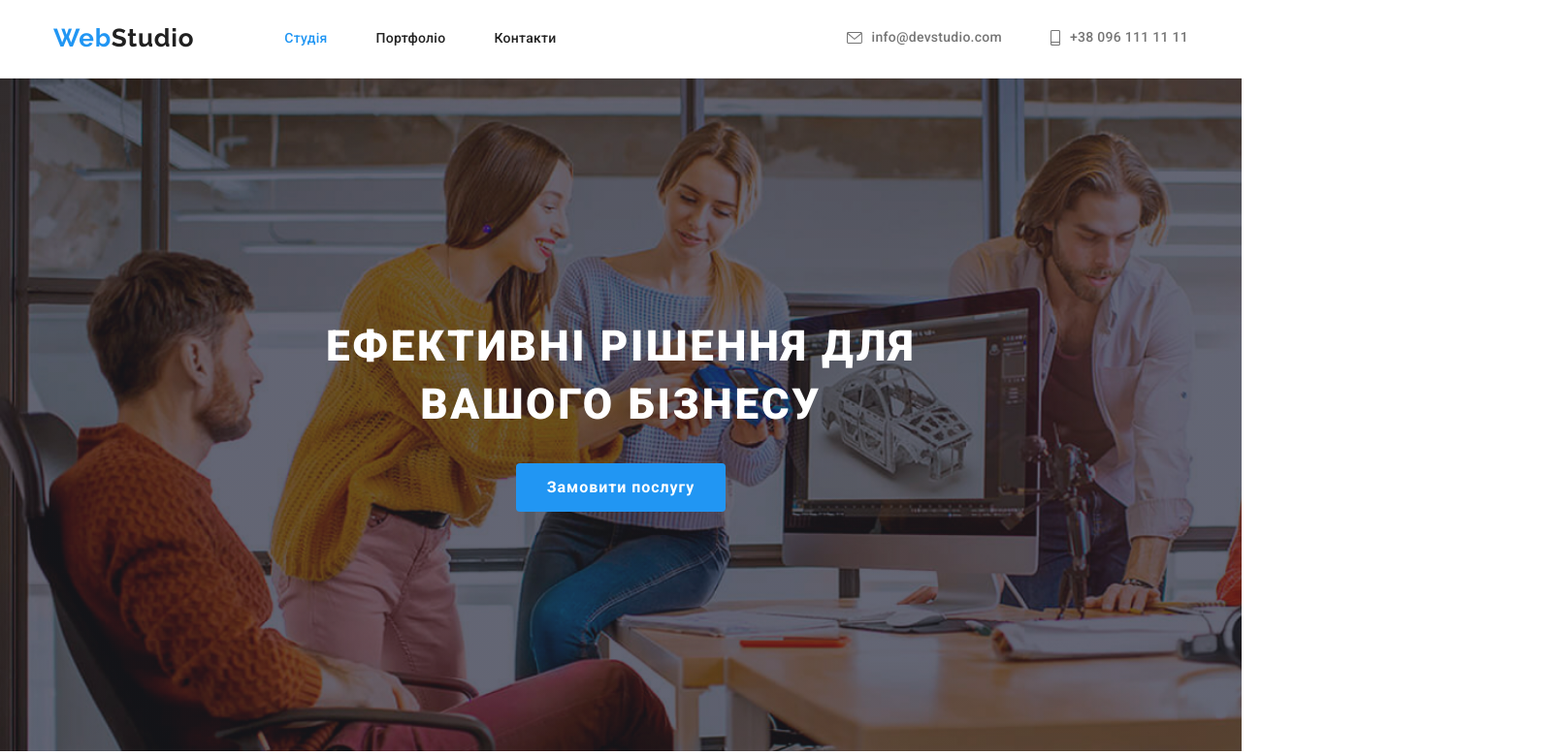
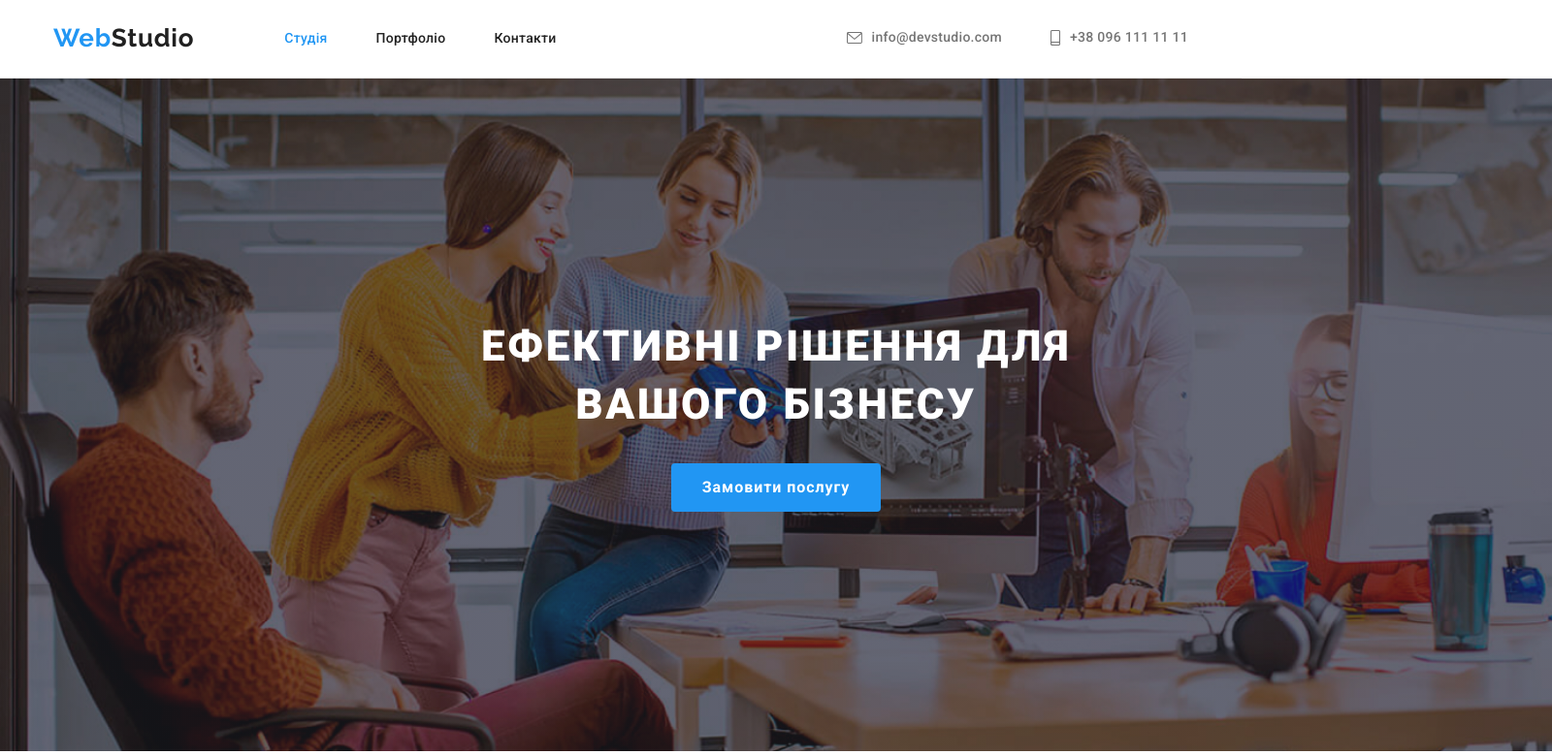
Before and after one commit to Faleksus/goit-markup-hw-04, a plain HTML site: page index.html in a window 1280 px wide. Shown: the top 779 px of the page at 97% size, 1600 px wide, since content can reach past the window. Drawn offline with nearby package versions, Linux system fonts and the light colour scheme.

Commit message:
corrected bg section hero

```diff
--- a/css/styles.css
+++ b/css/styles.css
@@ -176,15 +176,20 @@ button {
 
 /* ==================== HERO ==================== */
 
+.hero-bg {
+    background-color: #C4C4C4;
+}
+
 .hero {
-    background-color: #C4C4C4;
+    width: 1600px;
+    margin-left: auto;
+    margin-right: auto;
     background-image: linear-gradient(rgba(47, 48, 58, 0.4), rgba(47, 48, 58, 0.4)),
     url('../images/bg-hero.jpg');
-    background-size: 1600px;
     background-size: cover;
 }
 
-.hero .hero-title {
+.hero-title {
     width: 696px;
     font-weight: 900;
     font-size: 44px;
@@ -562,7 +567,7 @@ button {
 .social-list-link-footer {
     width: 44px;
     height: 44px;
-    background-color:#4F4F4F;
+    background-color:rgba(255, 255, 255, 0.1);
     display: flex;
     justify-content: center;
     align-items: center;
--- a/index.html
+++ b/index.html
@@ -57,12 +57,14 @@
 
     <main>
       <!-- HERO -->
+      <div class="hero-bg">
         <section class="hero section">
           <div class="container">
             <h1 class="hero-title">Ефективні рішення для вашого бізнесу</h1>
             <button type="button" class="button">Замовити послугу</button>
           </div>
         </section>
+      </div >
 
       <!-- FEATURES -->
       <section class="features-section section">
```
Lines whose indentation alone changed are shown as unchanged.
